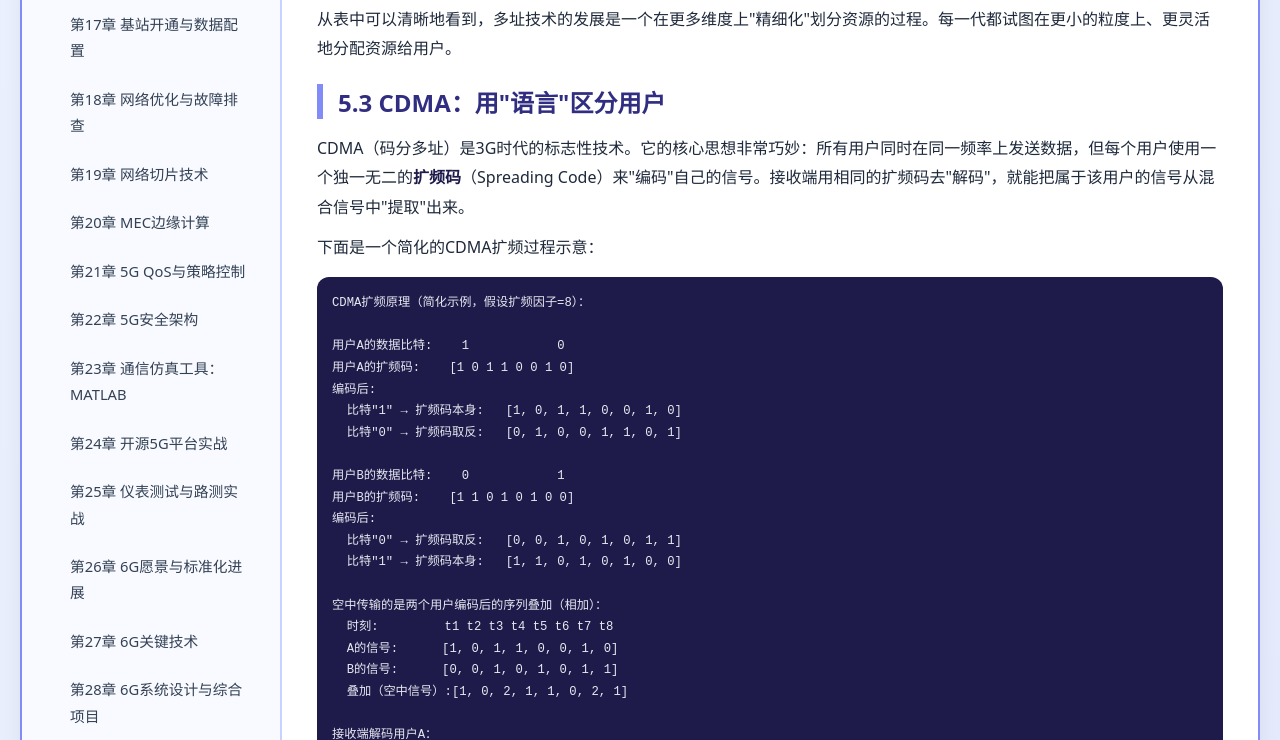
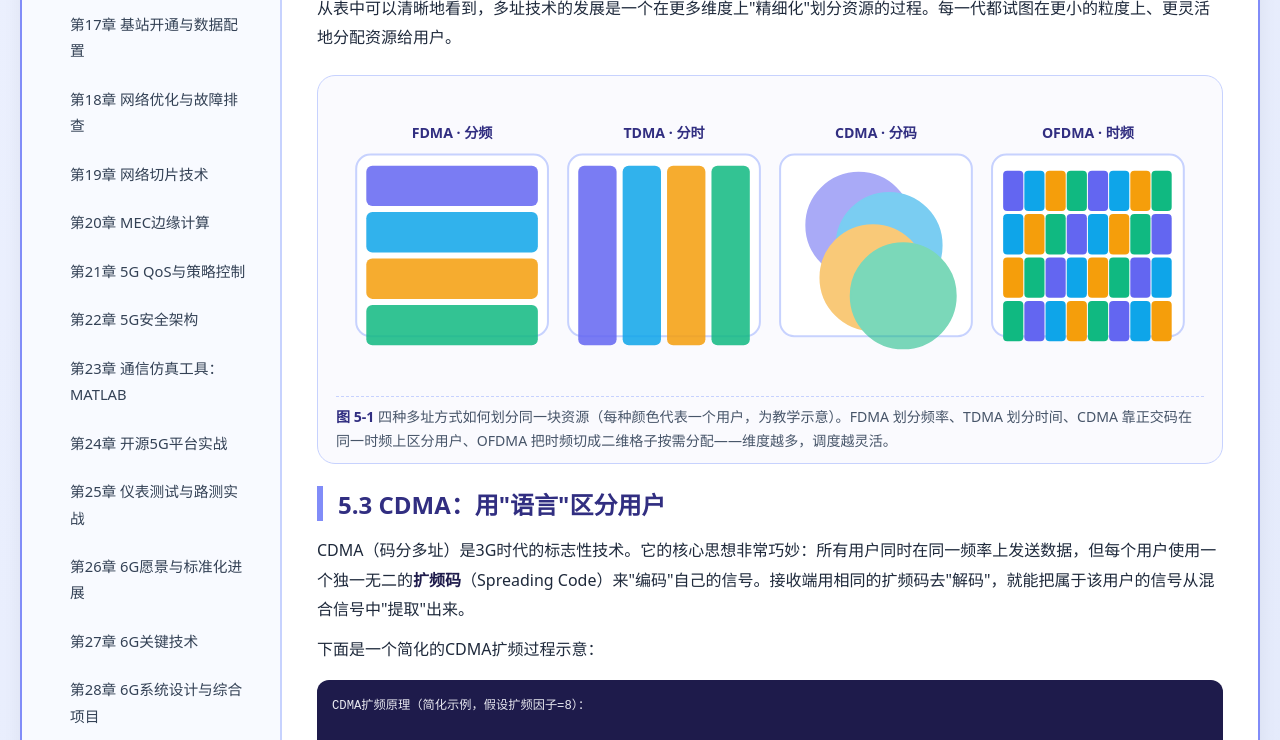
Before and after one commit to 1998x-stack/communication-engineering-tutorial, a plain HTML site: page 05.html in a window 1280 px wide. Shown: the part 1003-1743 px from the top of the page. Drawn offline with Linux system fonts and the light colour scheme.

Commit message:
feat(communication-engineering-tutorial): 第5章加入FDMA/TDMA/CDMA/OFDMA资源划分对比图

```diff
--- a/05.html
+++ b/05.html
@@ -5,11 +5,20 @@
     <meta name="viewport" content="width=device-width, initial-scale=1.0, maximum-scale=1.5, user-scalable=yes">
     <title>第5章 多址技术</title>
     <link rel="stylesheet" href="theme.css">
+    <style>
+        html, body { max-width: 100%; }
+        img, svg { max-width: 100%; height: auto; }
+        pre, code { overflow-wrap: anywhere; }
+        pre { max-width: 100%; overflow-x: auto; }
+        table { width: 100%; border-collapse: collapse; }
+        td, th { word-break: break-word; overflow-wrap: anywhere; }
+    </style>
 </head>
 <body>
+<a class="skip-link" href="#content" style="position:absolute;left:-999px;">跳转至正文</a>
 <div class="double-border">
 <div class="container">
-    <div class="sidebar">
+    <nav class="sidebar" aria-label="章节导航">
         <h3>📡 课程目录</h3>
         <ul class="chapter-list">
             <li><a href="01.html">第1章 通信工程概述</a></li>
@@ -41,8 +50,8 @@
 <li><a href="27.html">第27章 6G关键技术</a></li>
 <li><a href="28.html">第28章 6G系统设计与综合项目</a></li>
         </ul>
-    </div>
-    <div class="main-content">
+    </nav>
+    <main class="main-content" id="content"><article>
         <h1>📡 第5章 多址技术</h1>
 
         <p>大家好，我是你们的讲师。想象一下这样的场景：一个演唱会场馆里，5万个观众同时想用手机发朋友圈、刷短视频、上传合影——但基站只有几个，频谱只有那么一段。基站如何区分这5万个用户？如何保证每个用户的数据不互相干扰？</p>
@@ -123,6 +132,35 @@
         </table>
 
         <p>从表中可以清晰地看到，多址技术的发展是一个在更多维度上"精细化"划分资源的过程。每一代都试图在更小的粒度上、更灵活地分配资源给用户。</p>
+
+        <figure>
+        <svg role="img" aria-labelledby="fig-ma-title fig-ma-desc" viewBox="0 0 860 290" xmlns="http://www.w3.org/2000/svg">
+            <title id="fig-ma-title">FDMA、TDMA、CDMA、OFDMA 的资源划分方式对比</title>
+            <desc id="fig-ma-desc">四个面板分别展示：FDMA 按频率切成四条互不重叠的子频带；TDMA 把时间轴切成四个时隙；CDMA 让四个用户在同一频率同一时间重叠，靠不同扩频码区分；OFDMA 把时间和频率切成二维格子，每格按需分配给不同用户。</desc>
+            <g fill="#ffffff" stroke="#c7d2fe" stroke-width="2">
+                <rect x="20" y="60" width="190" height="180" rx="14"/><rect x="230" y="60" width="190" height="180" rx="14"/><rect x="440" y="60" width="190" height="180" rx="14"/><rect x="650" y="60" width="190" height="180" rx="14"/>
+            </g>
+            <g font-size="14" font-weight="600" fill="#312e81" text-anchor="middle">
+                <text x="115" y="44">FDMA · 分频</text><text x="325" y="44">TDMA · 分时</text><text x="535" y="44">CDMA · 分码</text><text x="745" y="44">OFDMA · 时频</text>
+            </g>
+            <g>
+                <rect x="30" y="71" width="170" height="40" rx="6" fill="#6366f1" opacity="0.85"/><rect x="30" y="117" width="170" height="40" rx="6" fill="#0ea5e9" opacity="0.85"/><rect x="30" y="163" width="170" height="40" rx="6" fill="#f59e0b" opacity="0.85"/><rect x="30" y="209" width="170" height="40" rx="6" fill="#10b981" opacity="0.85"/>
+            </g>
+            <g transform="translate(210,0)">
+                <rect x="30" y="71" width="38" height="178" rx="6" fill="#6366f1" opacity="0.85"/><rect x="74" y="71" width="38" height="178" rx="6" fill="#0ea5e9" opacity="0.85"/><rect x="118" y="71" width="38" height="178" rx="6" fill="#f59e0b" opacity="0.85"/><rect x="162" y="71" width="38" height="178" rx="6" fill="#10b981" opacity="0.85"/>
+            </g>
+            <g transform="translate(420,0)" opacity="0.55" stroke-width="2">
+                <circle cx="98" cy="130" r="52" fill="#6366f1" stroke="#6366f1"/><circle cx="128" cy="150" r="52" fill="#0ea5e9" stroke="#0ea5e9"/><circle cx="112" cy="182" r="52" fill="#f59e0b" stroke="#f59e0b"/><circle cx="142" cy="200" r="52" fill="#10b981" stroke="#10b981"/>
+            </g>
+            <g transform="translate(630,0)">
+                <rect x="31" y="76" width="20" height="40" rx="4" fill="#6366f1"/><rect x="52" y="76" width="20" height="40" rx="4" fill="#0ea5e9"/><rect x="73" y="76" width="20" height="40" rx="4" fill="#f59e0b"/><rect x="94" y="76" width="20" height="40" rx="4" fill="#10b981"/><rect x="115" y="76" width="20" height="40" rx="4" fill="#6366f1"/><rect x="136" y="76" width="20" height="40" rx="4" fill="#0ea5e9"/><rect x="157" y="76" width="20" height="40" rx="4" fill="#f59e0b"/><rect x="178" y="76" width="20" height="40" rx="4" fill="#10b981"/>
+                <rect x="31" y="119" width="20" height="40" rx="4" fill="#0ea5e9"/><rect x="52" y="119" width="20" height="40" rx="4" fill="#f59e0b"/><rect x="73" y="119" width="20" height="40" rx="4" fill="#10b981"/><rect x="94" y="119" width="20" height="40" rx="4" fill="#6366f1"/><rect x="115" y="119" width="20" height="40" rx="4" fill="#0ea5e9"/><rect x="136" y="119" width="20" height="40" rx="4" fill="#f59e0b"/><rect x="157" y="119" width="20" height="40" rx="4" fill="#10b981"/><rect x="178" y="119" width="20" height="40" rx="4" fill="#6366f1"/>
+                <rect x="31" y="162" width="20" height="40" rx="4" fill="#f59e0b"/><rect x="52" y="162" width="20" height="40" rx="4" fill="#10b981"/><rect x="73" y="162" width="20" height="40" rx="4" fill="#6366f1"/><rect x="94" y="162" width="20" height="40" rx="4" fill="#0ea5e9"/><rect x="115" y="162" width="20" height="40" rx="4" fill="#f59e0b"/><rect x="136" y="162" width="20" height="40" rx="4" fill="#10b981"/><rect x="157" y="162" width="20" height="40" rx="4" fill="#6366f1"/><rect x="178" y="162" width="20" height="40" rx="4" fill="#0ea5e9"/>
+                <rect x="31" y="205" width="20" height="40" rx="4" fill="#10b981"/><rect x="52" y="205" width="20" height="40" rx="4" fill="#6366f1"/><rect x="73" y="205" width="20" height="40" rx="4" fill="#0ea5e9"/><rect x="94" y="205" width="20" height="40" rx="4" fill="#f59e0b"/><rect x="115" y="205" width="20" height="40" rx="4" fill="#10b981"/><rect x="136" y="205" width="20" height="40" rx="4" fill="#6366f1"/><rect x="157" y="205" width="20" height="40" rx="4" fill="#0ea5e9"/><rect x="178" y="205" width="20" height="40" rx="4" fill="#f59e0b"/>
+            </g>
+        </svg>
+        <figcaption><strong>图 5-1</strong> 四种多址方式如何划分同一块资源（每种颜色代表一个用户，为教学示意）。FDMA 划分频率、TDMA 划分时间、CDMA 靠正交码在同一时频上区分用户、OFDMA 把时频切成二维格子按需分配——维度越多，调度越灵活。</figcaption>
+        </figure>
 
         <h2>5.3 CDMA：用"语言"区分用户</h2>
 
@@ -234,7 +272,7 @@
             <a href="index.html">📖 返回目录</a>
             <a href="06.html">下一章 →</a>
         </div>
-    </div>
+    </article></main>
 </div>
 </div>
 </body>
```
